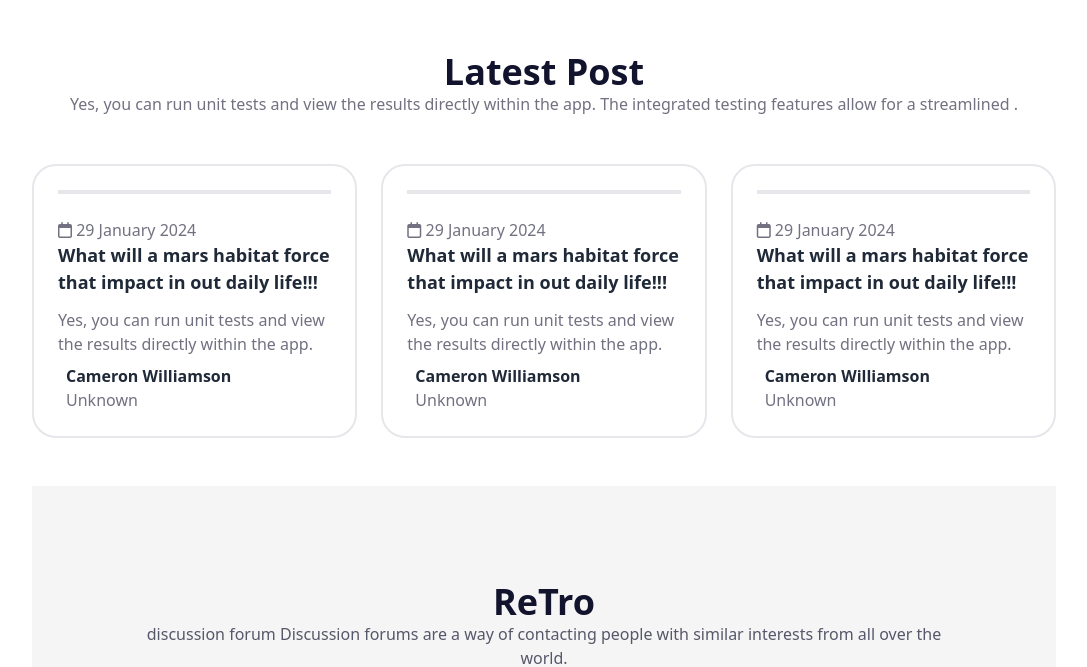
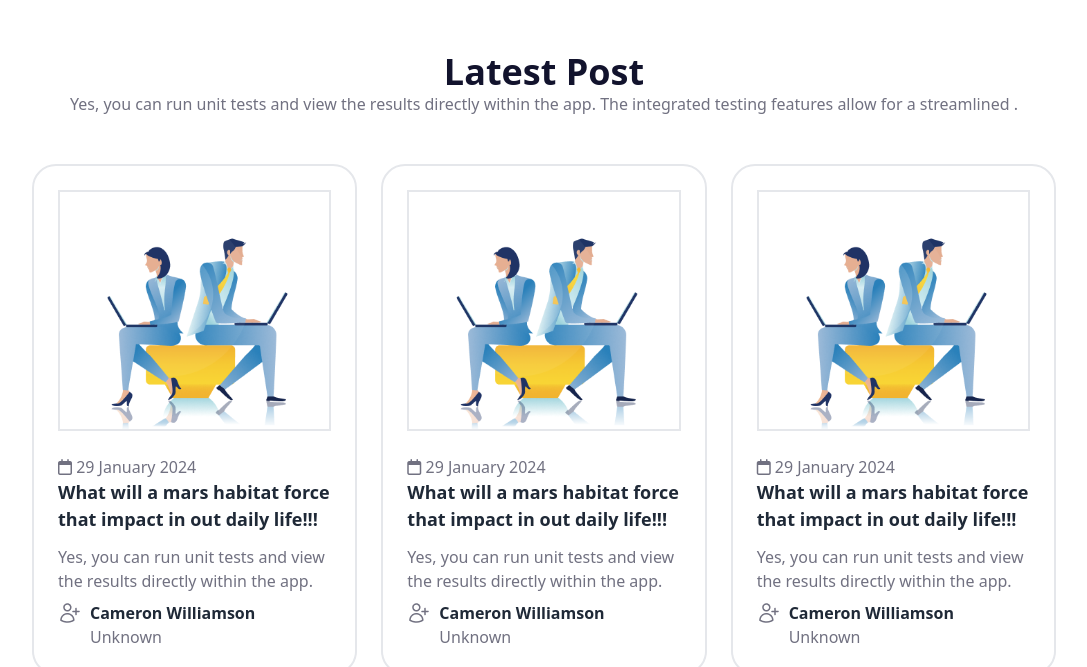
Before and after one commit to Abusayem99133/retro-forum-project, a plain HTML site: page index.html in a window 1280 px wide. Shown: the part 3410-4077 px from the top of the page, without its empty margins (96-1183 px from the left). Drawn offline with nearby package versions, Linux system fonts and the light colour scheme; the site is published under a folder, as on GitHub Pages, so addresses that start at the root find nothing.

Commit message:
over all check and fix it area

```diff
--- a/index.html
+++ b/index.html
@@ -16,7 +16,6 @@
         }
     </style>
 </head>
-
 <body class="p-32">
     <header>
         <section>
@@ -24,11 +23,8 @@
             <div class="flex justify-between mt-14 p-4">
                 <div>
                     <h1 class="font-black text-3xl">ReTro</h1>
-
                 </div>
                 <div class="flex items-center gap-3 ">
-
-
                     <div class="bg-[#f8f8f9] rounded-full border-2 p-2 lg:tooltip data-tip=home"><i
                             class="fa-solid fa-house"></i></div>
                     <div class="bg-[#f8f8f9] rounded-full border-2 p-2"><i class="fa-solid fa-pen"></i></div>
@@ -54,39 +50,29 @@
                                         placeholder="Search anything here..." />
                                     <button class="bg-[#797dfc]  font-bold rounded-[32px] py-2 px-8 ">Search</button>
                                 </label>
-
                             </div>
-
                         </div>
                         <div>
                             <div class="">
                                 <table class="table bg-white">
                                     <!-- head -->
-
                                     <tbody>
                                         <!-- row 1 -->
                                         <tr class="text-2xl text-black ">
                                             <th>Registered Users</th>
                                             <td>1</td>
-
-
                                         </tr>
                                         <!-- row 2 -->
                                         <tr class="text-2xl text-black ">
                                             <th>Forum</th>
                                             <td>2</td>
-
-
                                         </tr>
                                         <!-- row 3 -->
                                         <tr class="text-2xl text-black">
                                             <td>Topic</td>
                                             <td>3</td>
-
-
                                         </tr>
                                         <!-- row 4 -->
-
                                         <tr class="text-2xl text-black">
                                             <td>Replies</td>
                                             <td>4</td>
@@ -117,14 +103,10 @@
                             <i id="" class=" fa-regular fa-flag"></i>
                         </div>
                         <div class=" ">
-
-
-
                             <div class="flex gap-5">
                                 <h3 class="font-medium text-[#59596d]"># Music</h3>
                                 <h3 class="font-medium text-[#59596d]">Author: Abu Sayem</h3>
                             </div>
-
                             <h2 class="font-bold text-[#12132d] text-[20px]">10 Kids Unaware of Their Halloween Costume
                             </h2>
                             <p class="text-[16px] text-[#717181]">It’s one thing to subject yourself to ha Halloween
@@ -132,7 +114,6 @@
                             <hr class="border-dashed mt-5 mb-5 bg-gray-500">
                             <div class="flex items-center">
                                 <div class="flex gap-5">
-
                                     <div class="flex items-center gap-4 text-[#6c6c81]">
                                         <i class="fa-regular fa-message"></i>
                                         <p id="">560</p>
@@ -145,12 +126,9 @@
                                         <i class="fa-regular fa-clock"></i>
                                         <p id="">5 min</p>
                                     </div>
-
-
                                     <div class="bg-[#10b981] rounded-full p-3">
                                         <i class="text-white fa-regular fa-envelope-open"></i>
                                     </div>
-
                                 </div>
                             </div>
                         </div>
@@ -165,7 +143,6 @@
                                 <h3 class="font-medium text-[#59596d]"># Coding</h3>
                                 <h3 class="font-medium text-[#59596d]">Author: Md.Ashikur Rahman</h3>
                             </div>
-
                             <h2 class="font-bold text-[#12132d] text-[20px]">10 Kids Unaware of Their Halloween Costume
                             </h2>
                             <p class="text-[16px] text-[#717181]">It’s one thing to subject yourself to ha Halloween
@@ -173,7 +150,6 @@
                             <hr class="border-dashed mt-5 mb-5 bg-gray-500">
                             <div class="flex items-center">
                                 <div class="flex gap-5">
-
                                   <div class="flex items-center gap-4 text-[#6c6c81]">
                                         <i class="fa-regular fa-message"></i>
                                         <p id="">560</p>
@@ -186,12 +162,9 @@
                                         <i class="fa-regular fa-clock"></i>
                                         <p id="">5 min</p>
                                     </div>
-
-
                                     <div class="bg-[#10b981] rounded-full p-3">
                                         <i class="text-white fa-regular fa-envelope-open"></i>
                                     </div>
-
                                 </div>
                             </div>
                         </div>
@@ -202,14 +175,10 @@
                             <i id="" class=" fa-regular fa-flag"></i>
                         </div>
                         <div class=" ">
-
-
-
                             <div class="flex gap-5">
                                 <h3 class="font-medium text-[#59596d]"># Comedy</h3>
                                 <h3 class="font-medium text-[#59596d]">Author: Mst.Tuntuni Pakhi</h3>
                             </div>
-
                             <h2 class="font-bold text-[#12132d] text-[20px]">10 Kids Unaware of Their Halloween Costume
                             </h2>
                             <p class="text-[16px] text-[#717181]">It’s one thing to subject yourself to ha Halloween
@@ -217,7 +186,6 @@
                             <hr class="border-dashed mt-5 mb-5 bg-gray-500">
                             <div class="flex items-center">
                                 <div class="flex gap-5">
-
                                     <div class="flex items-center gap-4 text-[#6c6c81]">
                                         <i class="fa-regular fa-message"></i>
                                         <p id="">560</p>
@@ -230,12 +198,9 @@
                                         <i class="fa-regular fa-clock"></i>
                                         <p id="">5 min</p>
                                     </div>
-
-
                                     <div class="bg-[#10b981] rounded-full p-3">
                                         <i class="text-white fa-regular fa-envelope-open"></i>
                                     </div>
-
                                 </div>
                             </div>
                         </div>
@@ -250,7 +215,6 @@
                                 <h3 class="font-medium text-[#59596d]"># Coding</h3>
                                 <h3 class="font-medium text-[#59596d]">Author: Mst.doyel Pakhi</h3>
                             </div>
-
                             <h2 class="font-bold text-[#12132d] text-[20px]">10 Kids Unaware of Their Halloween Costume
                             </h2>
                             <p class="text-[16px] text-[#717181]">It’s one thing to subject yourself to ha Halloween
@@ -258,7 +222,6 @@
                             <hr class="border-dashed mt-5 mb-5 bg-gray-500">
                             <div class="flex items-center">
                                 <div class="flex gap-5">
-
                                     <div class="flex items-center gap-4 text-[#6c6c81]">
                                         <i class="fa-regular fa-message"></i>
                                         <p id="">560</p>
@@ -271,12 +234,9 @@
                                         <i class="fa-regular fa-clock"></i>
                                         <p id="">5 min</p>
                                     </div>
-
-
                                     <div class="bg-[#10b981] rounded-full p-3">
                                         <i class="text-white fa-regular fa-envelope-open"></i>
                                     </div>
-
                                 </div>
                             </div>
                         </div>
@@ -291,7 +251,6 @@
                                 <h3 class="font-medium text-[#59596d]"># Music</h3>
                                 <h3 class="font-medium text-[#59596d]">Author: Mst.Shalik Pakhi</h3>
                             </div>
-
                             <h2 class="font-bold text-[#12132d] text-[20px]">10 Kids Unaware of Their Halloween Costume
                             </h2>
                             <p class="text-[16px] text-[#717181]">It’s one thing to subject yourself to ha Halloween
@@ -299,7 +258,6 @@
                             <hr class="border-dashed mt-5 mb-5 bg-gray-500">
                             <div class="flex items-center">
                                 <div class="flex gap-5">
-
                                     <div class="flex items-center gap-4 text-[#6c6c81]">
                                         <i class="fa-regular fa-message"></i>
                                         <p id="">560</p>
@@ -312,12 +270,9 @@
                                         <i class="fa-regular fa-clock"></i>
                                         <p id="">5 min</p>
                                     </div>
-
-
                                     <div class="bg-[#10b981] rounded-full p-3">
                                         <i class="text-white fa-regular fa-envelope-open"></i>
                                     </div>
-
                                 </div>
                             </div>
                         </div>
@@ -332,7 +287,6 @@
                                 <h3 class="font-medium text-[#59596d]"># Comedy</h3>
                                 <h3 class="font-medium text-[#59596d]">Author: Mst.Tiya Pakhi</h3>
                             </div>
-
                             <h2 class="font-bold text-[#12132d] text-[20px]">10 Kids Unaware of Their Halloween Costume
                             </h2>
                             <p class="text-[16px] text-[#717181]">It’s one thing to subject yourself to ha Halloween
@@ -340,7 +294,6 @@
                             <hr class="border-dashed mt-5 mb-5 bg-gray-500">
                             <div class="flex items-center">
                                 <div class="flex gap-5">
-
                                     <div class="flex items-center gap-4 text-[#6c6c81]">
                                         <i class="fa-regular fa-message"></i>
                                         <p id="">560</p>
@@ -353,12 +306,9 @@
                                         <i class="fa-regular fa-clock"></i>
                                         <p id="">5 min</p>
                                     </div>
-
-
                                     <div class="bg-[#10b981] rounded-full p-3">
                                         <i class="text-white  fa-regular fa-envelope-open"></i>
                                     </div>
-
                                 </div>
                             </div>
                         </div>
@@ -378,7 +328,6 @@
                 </div>
             </div>
             <!-- join our forum -->
-
             <div class="flex bg-[#12132D] rounded-3xl p-20 mt-24">
                 <div class="p-5">
                     <h2 class="text-4xl font-black text-white mb-4">Join Our Forum</h2>
@@ -387,7 +336,7 @@
                     <button class="bg-[#797dfc] rounded-[44px] mt-4 py-4 px-10">Registered Now</button>
                 </div>
                 <div>
-                    <img src="/images/joinforum.png" alt="">
+                    <img src="./images/joinforum.png" alt="">
                 </div>
             </div>
         </section>
@@ -402,9 +351,8 @@
                 <!-- latest card 1  -->
                 <div class="border-2 p-6 rounded-[24px]">
                     <div class="border-2">
-                        <img src="/images/joinforum.png" alt="">
+                        <img src="./images/joinforum.png" alt="">
                     </div>
-
                     <p class="text-[#717181] text-[16px] mt-6"><i id="" class=" fa-regular fa-calendar"></i> 29 January
                         2024</p>
                     <h2 class="font-extrabold text-[18px]">What will a mars habitat force that impact in out daily
@@ -413,7 +361,7 @@
                         within the app. </p>
                     <div class="flex gap-2 mt-2">
                         <div>
-                            <img src="/images/Frame.jpg" alt="">
+                            <img src="./images/Frame.jpg" alt="">
                         </div>
                         <div>
                             <h3 class="font-bold text-[16px] toext-[#12132d]"> Cameron Williamson</h3>
@@ -425,9 +373,8 @@
                 <!-- latest card 2  -->
                 <div class="border-2 p-6 rounded-[24px]">
                     <div class="border-2">
-                        <img src="/images/joinforum.png" alt="">
+                        <img src="./images/joinforum.png" alt="">
                     </div>
-
                     <p class="text-[#717181] text-[16px] mt-6"><i id="" class=" fa-regular fa-calendar"></i> 29 January
                         2024</p>
                     <h2 class="font-extrabold text-[18px]">What will a mars habitat force that impact in out daily
@@ -436,7 +383,7 @@
                         within the app. </p>
                     <div class="flex gap-2 mt-2">
                         <div>
-                            <img src="/images/Frame.jpg" alt="">
+                            <img src="./images/Frame.jpg" alt="">
                         </div>
                         <div>
                             <h3 class="font-bold text-[16px] toext-[#12132d]"> Cameron Williamson</h3>
@@ -448,9 +395,8 @@
                 <!-- latest card 3  -->
                 <div class="border-2 p-6 rounded-[24px]">
                     <div class="border-2">
-                        <img src="/images/joinforum.png" alt="">
+                        <img src="./images/joinforum.png" alt="">
                     </div>
-
                     <p class="text-[#717181] text-[16px] mt-6"><i id="" class=" fa-regular fa-calendar"></i> 29 January
                         2024</p>
                     <h2 class="font-extrabold text-[18px]">What will a mars habitat force that impact in out daily
@@ -459,7 +405,7 @@
                         within the app. </p>
                     <div class="flex gap-2 mt-2">
                         <div>
-                            <img src="/images/Frame.jpg" alt="">
+                            <img src="./images/Frame.jpg" alt="">
                         </div>
                         <div>
                             <h3 class="font-bold text-[16px] toext-[#12132d]"> Cameron Williamson</h3>
@@ -468,7 +414,6 @@
                         </div>
                     </div>
                 </div>
-
             </div>
         </section>
     </main>
@@ -478,7 +423,6 @@
                 <h1 class="text-4xl text-[#12132d] font-black">ReTro</h1>
                 <p class="text-[#57576a]">discussion forum Discussion forums are a way of contacting people with similar
                     interests from all over the world.</p>
-
             </div>
             <div class="gap-4">
                 <div class="flex justify-center gap-5">
@@ -499,7 +443,6 @@
             <hr class="border-2 border-solid text-gray-400 mt-4">
             <h3 class="mt-4">2017.All Rights Reserved.</h3>
         </div>
-
     </footer>
 </body>
 
```
Lines whose indentation alone changed are shown as unchanged.
